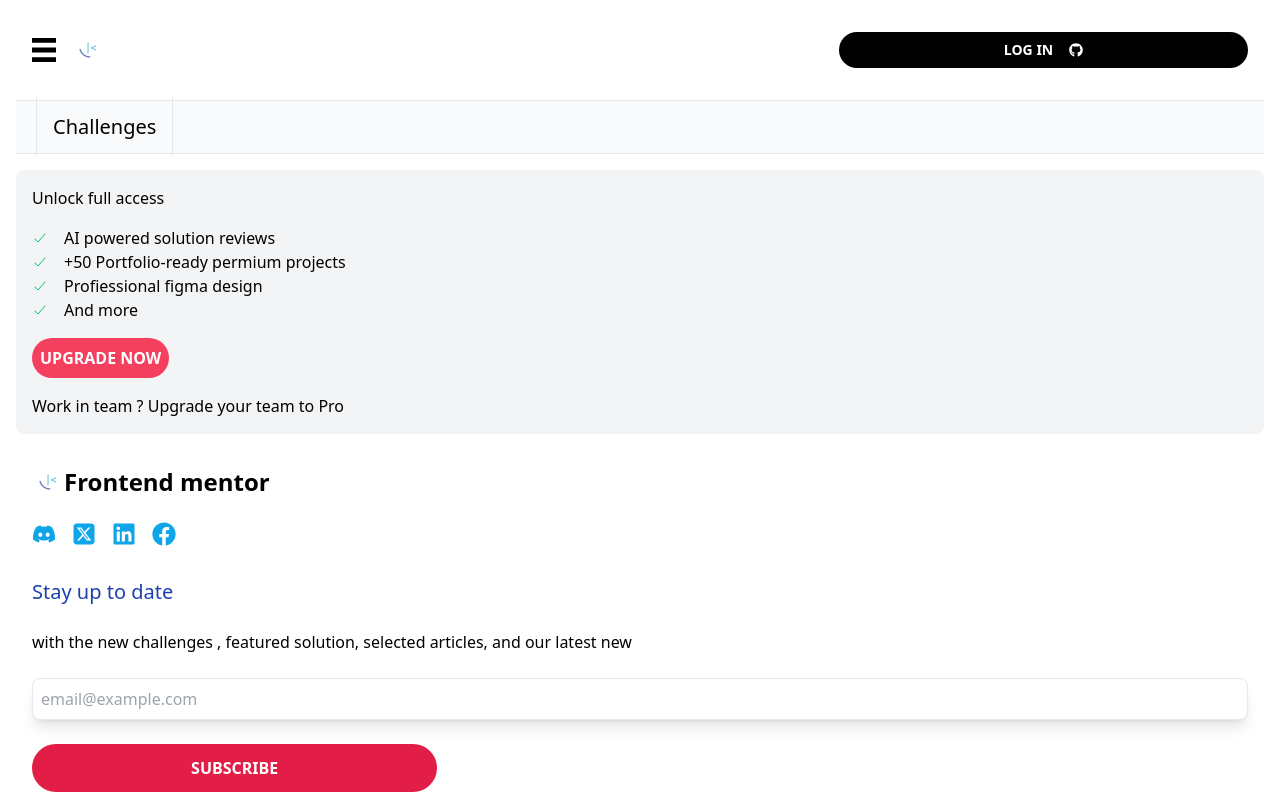
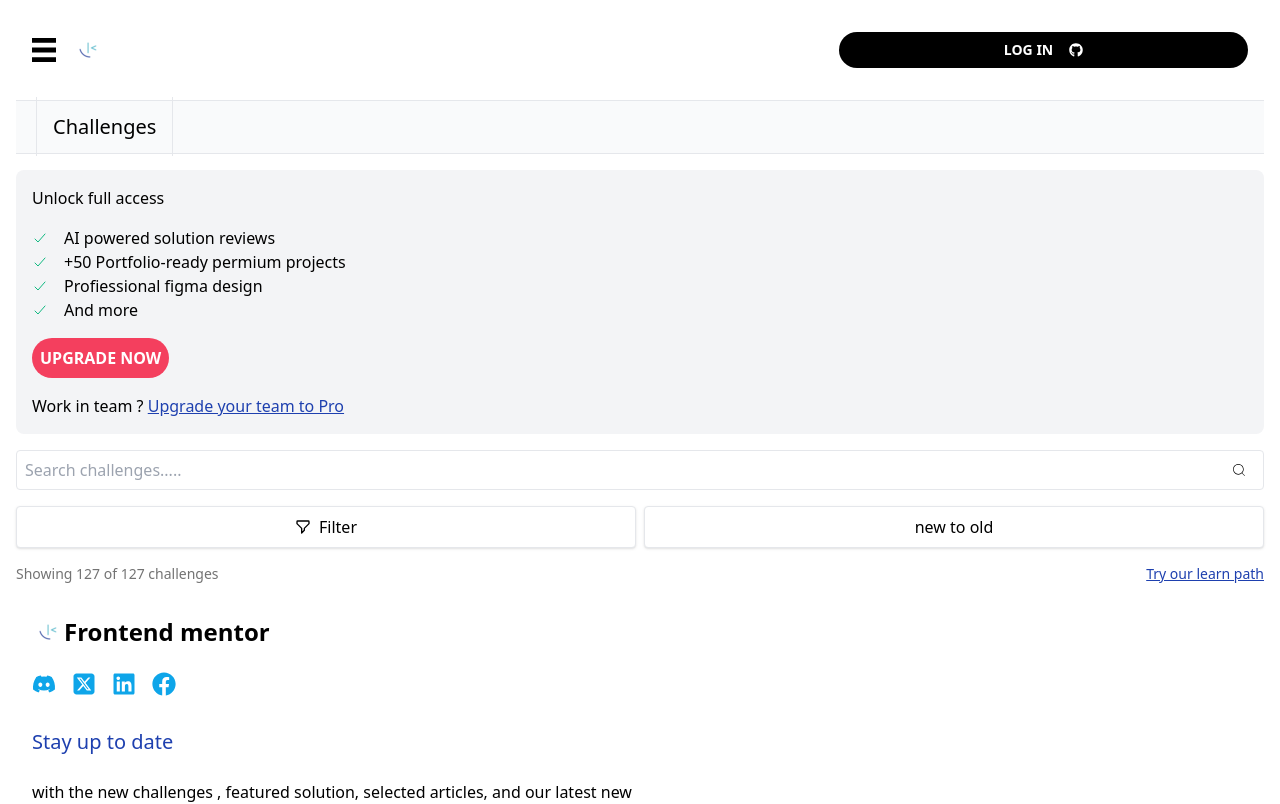
Before and after one commit to karma-code85/frontend-mentor-dashboard-with-full-functionl, a React (Create React App) app: page /challenge in a window 1280 px wide. Shown: the top 804 px of the page. Built offline with nearby package versions, Linux system fonts and the light colour scheme.

Commit message:
challenge side bar

```diff
--- a/src/pages/Challenges.jsx
+++ b/src/pages/Challenges.jsx
@@ -3,7 +3,15 @@
 import LayoutHeroNav from "../components/LayoutForTheHeroNav"
 import Contact from "../components/Contact"
 import { IoCheckmarkOutline } from "react-icons/io5";
+import { Link, Links } from "react-router-dom";
 // import { challenges } from "../dataChallenges";
+import { CiSearch } from "react-icons/ci";
+import { HiOutlineFilter } from "react-icons/hi";
+import { useState } from "react";
+import { IoMdClose } from "react-icons/io";
+
+
+
 
 
 
@@ -11,8 +19,19 @@
 
 
 export default function Challenges({img, title, id, classRange,technologies,text}){
+  const [isFilter, setIsFilter]=useState(false)
+
+
+
+
+  // const datas={
+  //   Format:["Desing", "Product"],
+  //   Pricing:['Free', 'Free+' ,'Premium'],
+  //   Difficulty:
+  // }
+
   return(
-    <div className="p-4 space-y-4">
+    <div className="p-4 space-y-4 relative min-h-screen ">
       <Nav/>
       <LayoutHeroNav path={"Challenges"}/>
       <div className="bg-gray-100 rounded-lg p-4 space-y-4">
@@ -24,8 +43,97 @@
           <li className="flex  gap-4 items-center"><IoCheckmarkOutline className="text-emerald-500"/>And more</li>
         </ul>
         <button className="font-bold p-2 rounded-full text-white hover:bg-rose-700 bg-rose-500">UPGRADE NOW</button>
-        <p>Work in team ? <span>Upgrade your team to Pro</span></p>
+        <p>Work in team ? <Link className="text-blue-800 underline hover:underline-none hover:text-blue-700">Upgrade your team to Pro</Link></p>
+      </div>
+      <div className="flex justify-between items-center p-2 rounded border focus-within:border-emerald-200 relative">
+        <input type="text"
+        placeholder="Search challenges....."
+        className="outline-none w-full h-full"
+        />
+        <CiSearch className="absolute right-4" />
+      </div>
+      <div className="flex gap-2 w-full">
+        <div className="flex gap-2 justify-center items-center bg-white shadow rounded border p-2 w-1/2 " onClick={()=>setIsFilter(true)}>
+        <HiOutlineFilter/><span>Filter</span>
+        </div>
+        <div className="flex gap-2 justify-center items-center bg-white shadow rounded border p-2 w-1/2">
+          <span>new to old</span>
+        </div>
+        {isFilter && (
+          <div className="h-screen top-0 absolute bottom-0 bg-gray-50 w-[90%] right-0 p-6 shadow-lg  overflow-y-auto "
+          onClick={(e)=>e.stopPropagation()}
+          >
+            <div className="flex justify-between items-center border-gray-200  border-b-2  ">
+              <h1 className="text-2xl font-bold">Filter</h1>
+              <div className="flex gap-2 items-center ">
+                <span className="text-neutral-500 text-2xl hover:underline">Rest</span>
+                <IoMdClose className="text-2xl font-bold cursor-pointer" onClick={(e)=>{setIsFilter(false);
+                  e.stopPropagation()
+                }}/>
+              </div>
+            </div>
+            <div className="divide-y divide-gray-200 flex-1 pb-10">{/*for the under element */}
+            <div className="space-y-4 mt-4 ">
+              <h1 className="text-2xl font-semibold">Format</h1>
+              {["Desing", "Product"].map((item)=>(
+              <div className="flex gap-4 items-center  " key={item}>
+                <input type="checkbox"   className="bg-rose-500 border-blue-800 w-6 h-6 rounded accent-rose-500"/>
+                <p className="text-semibold text-2xl group-hover:text-rose-500 " >{item}</p>
+              </div>
+              ))}
+            </div>
 
+            <div className="space-y-4 mt-4">
+              <h1 className="text-2xl font-semibold">Pricing</h1>
+              {['Free', 'Free+' ,'Premium'].map((item)=>(
+                <div className="flex gap-4 items-center" key={item}>
+                <input type="checkbox"   className="bg-rose-500 border-blue-800 w-6 h-6 rounded accent-rose-500"/>
+                <p className="text-semibold text-2xl">{item}</p>
+              </div>
+
+              ))}
+            </div>
+
+            <div className="space-y-4 mt-4">
+              <h1 className="text-2xl font-semibold">Difficulty</h1>
+              {['Newbie','Junior','Intermediate','Advance','Guru'].map((item)=>(
+                <div className="flex gap-4 items-center" key={item}>
+                <input type="checkbox"   className="bg-rose-500 border-blue-800 w-6 h-6 rounded accent-rose-500"/>
+                <p className="text-semibold text-2xl ">{item}</p>
+              </div>
+
+              ))}
+            </div>
+
+
+             <div className="space-y-4 mt-4">
+              <h1 className="text-2xl font-semibold">Status</h1>
+              {['Not started', 'In progress', 'Completed'].map((item)=>(
+                <div className="flex gap-4 items-center" key={item}>
+                <input type="checkbox"   className="bg-rose-500 border-blue-800 w-6 h-6 rounded  accent-rose-500"/>
+                <p className="text-semibold text-2xl">{item}</p>
+              </div>
+
+              ))}
+            </div>
+
+             <div className="space-y-4 mt-4">
+              <h1 className="text-2xl font-semibold">Language</h1>
+              {["HTML &CSs","JS","API"].map((item)=>(
+                 <div className="flex gap-4 items-center" key={item}>
+                <input type="checkbox"   className="bg-rose-500 border-blue-800 w-6 h-6 rounded accent-rose-500"/>
+                <p className="text-semibold text-2xl">{item}</p>
+              </div>
+
+              ))}
+            </div>
+
+            </div>
+          </div>
+        )}
+      </div>
+      <div className="flex justify-between text-sm">
+        <span className="text-neutral-500">Showing 127 of 127 challenges </span> <span className="text-blue-800 underline">Try our learn path</span>
       </div>
       <Contact/>
       <Footer/>
```
